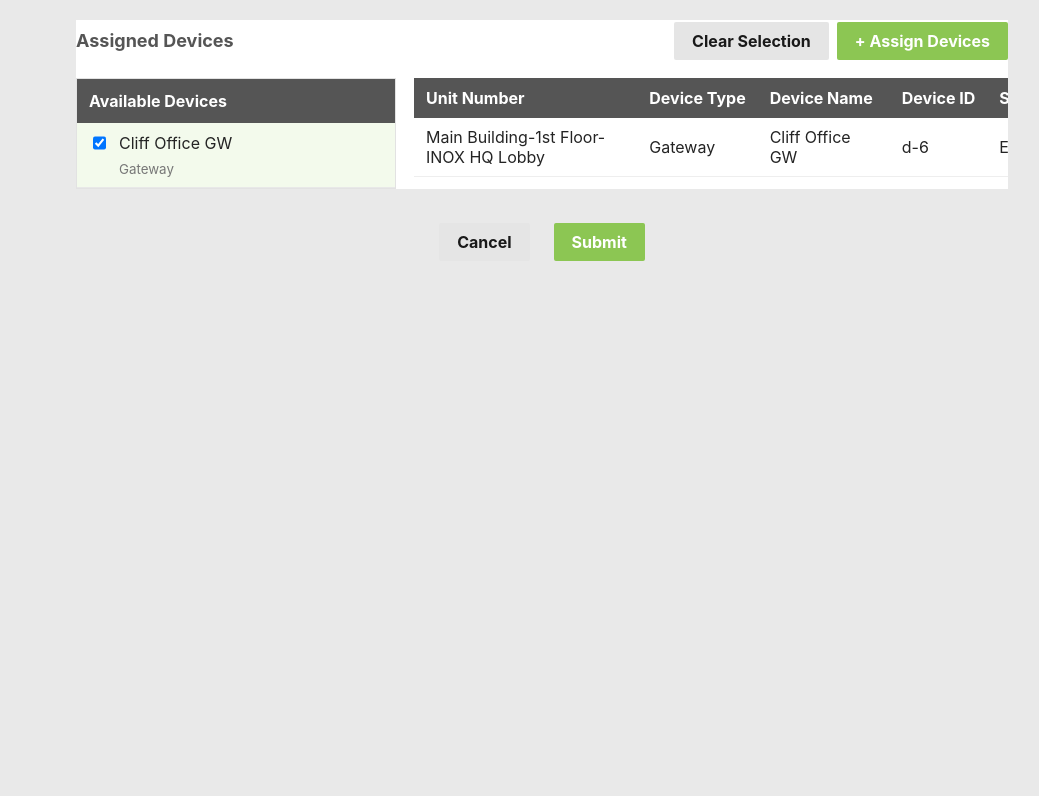
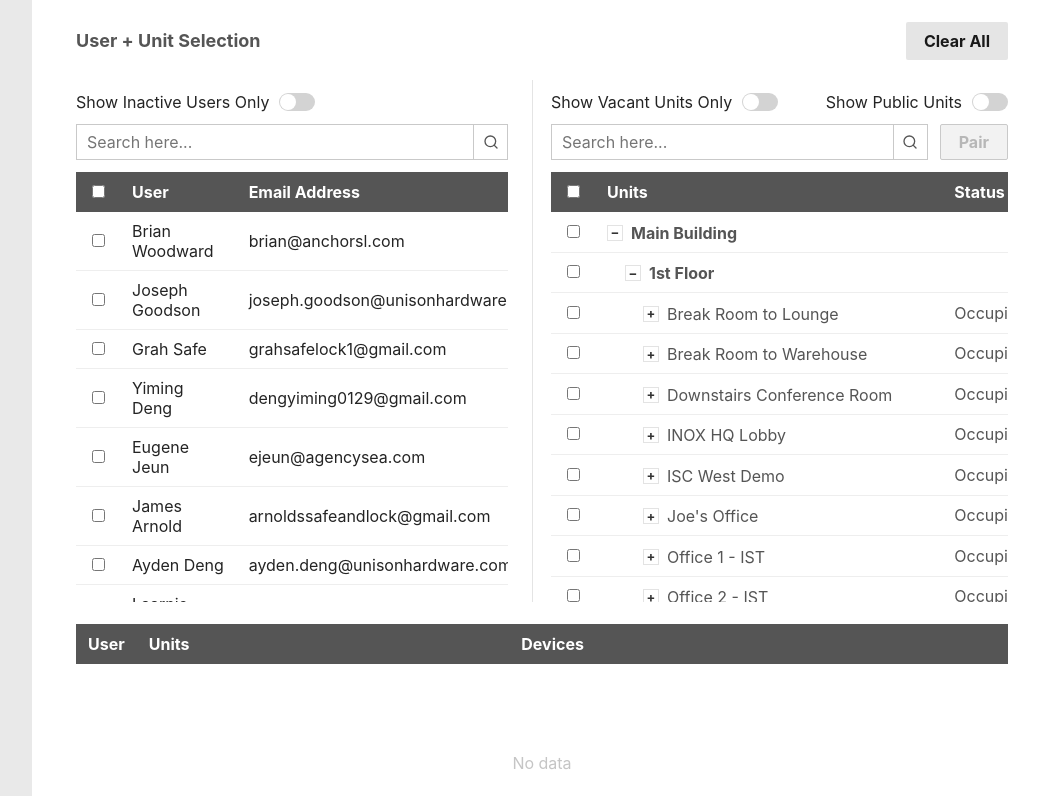
Before and after one commit to imayden/inox-smart-ui-demo, a React (Vite) app: page /demo/v1/property/p-1/access/grant in a window 1280 px wide. Shown: the part 1064-1860 px from the top of the page, without its empty margins (228-1267 px from the left). Before the commit the page ends 1363 px from the top, so only its background shows below. Built offline with nearby package versions, Linux system fonts and the light colour scheme.

Commit message:
Update UI

```diff
--- a/src/features/GrantAccessPage.jsx
+++ b/src/features/GrantAccessPage.jsx
@@ -4,6 +4,7 @@ import { Button } from '../components/ui.jsx';
 import { devices, units, users } from '../domain/mockData.js';
 import { useDemoStore } from '../demo/demoStore.js';
 import { useI18n } from '../i18n/useI18n.js';
+import { ChipStack, MiniTable, SelectorPanel, UnitTreeRows } from './MoveInPage.jsx';
 
 const credentialTabs = [
   { id: 'passcode', label: 'Passcodes' },
@@ -28,6 +29,15 @@ export function GrantAccessPage() {
   const [permanent, setPermanent] = useState(true);
   const [recurringSchedule, setRecurringSchedule] = useState(false);
   const [selectedDays, setSelectedDays] = useState([]);
+  const [showInactiveOnly, setShowInactiveOnly] = useState(false);
+  const [showVacantOnly, setShowVacantOnly] = useState(false);
+  const [showPublicUnits, setShowPublicUnits] = useState(false);
+  const [userSearch, setUserSearch] = useState('');
+  const [unitSearch, setUnitSearch] = useState('');
+  const [selectedUserIds, setSelectedUserIds] = useState([]);
+  const [selectedUnitIds, setSelectedUnitIds] = useState([]);
+  const [accessPairs, setAccessPairs] = useState([]);
+  const [expandedTreeIds, setExpandedTreeIds] = useState(['building-Main Building', 'floor-Main Building-1st Floor']);
   const [submitted, setSubmitted] = useState(false);
 
   const selectedUser = users.find((user) => user.id === selectedUserId) ?? users[0];
@@ -42,12 +52,65 @@ export function GrantAccessPage() {
   const selectedDevices = devices.filter((device) => selectedDeviceIds.includes(device.id));
   const accessName = credentialType === 'passcode' ? `${selectedUser.name}@5372` : credentialType === 'rfid' ? 'AppCard0422' : `${selectedUser.name} ${credentialType}`;
 
+  const filteredUsers = useMemo(() => {
+    const keyword = userSearch.trim().toLowerCase();
+    return users.filter((user) => {
+      const haystack = `${user.name} ${user.email}`.toLowerCase();
+      return (!keyword || haystack.includes(keyword)) && (!showInactiveOnly || user.status === 'Inactive');
+    });
+  }, [showInactiveOnly, userSearch]);
+
+  const filteredUnits = useMemo(() => {
+    const keyword = unitSearch.trim().toLowerCase();
+    return units.filter((unit) => {
+      const haystack = `${unit.unitNumber} ${unit.name} ${unit.tag}`.toLowerCase();
+      return (!keyword || haystack.includes(keyword)) && (!showVacantOnly || !unit.occupied) && (showPublicUnits || !unit.publicUnit);
+    });
+  }, [showPublicUnits, showVacantOnly, unitSearch]);
+
+  const selectedUsers = useMemo(() => users.filter((user) => selectedUserIds.includes(user.id)), [selectedUserIds]);
+  const selectedUnits = useMemo(() => units.filter((unit) => selectedUnitIds.includes(unit.id)), [selectedUnitIds]);
+  const canPairSelections = selectedUsers.length > 0 && selectedUnits.length > 0;
+
   const toggleDevice = (deviceId) => {
     setSelectedDeviceIds((current) => current.includes(deviceId) ? current.filter((id) => id !== deviceId) : [...current, deviceId]);
   };
 
   const toggleDay = (day) => {
     setSelectedDays((current) => current.includes(day) ? current.filter((item) => item !== day) : [...current, day]);
+  };
+
+  const toggleValue = (value, list, setter) => {
+    setter(list.includes(value) ? list.filter((item) => item !== value) : [...list, value]);
+  };
+
+  const toggleTreeNode = (nodeId) => {
+    setExpandedTreeIds((current) => current.includes(nodeId) ? current.filter((id) => id !== nodeId) : [...current, nodeId]);
+  };
+
+  const toggleAllUsers = () => {
+    const visibleIds = filteredUsers.map((user) => user.id);
+    const allVisibleSelected = visibleIds.every((id) => selectedUserIds.includes(id));
+    setSelectedUserIds(allVisibleSelected ? selectedUserIds.filter((id) => !visibleIds.includes(id)) : [...new Set([...selectedUserIds, ...visibleIds])]);
+  };
+
+  const toggleAllUnits = () => {
+    const visibleIds = filteredUnits.map((unit) => unit.id);
+    const allVisibleSelected = visibleIds.every((id) => selectedUnitIds.includes(id));
+    setSelectedUnitIds(allVisibleSelected ? selectedUnitIds.filter((id) => !visibleIds.includes(id)) : [...new Set([...selectedUnitIds, ...visibleIds])]);
+  };
+
+  const pairSelections = () => {
+    if (!canPairSelections) return;
+
+    // Grant Access uses the same explicit Pair staging model as Move-In so review rows are intentional.
+    // Grant Access 复用 Move-In 的显式 Pair 暂存模型，确保右侧复核行来自用户主动配对。
+    setAccessPairs((current) => mergeAccessPairs(current, selectedUsers, selectedUnits));
+    setSelectedUserId(selectedUsers[0].id);
+    setSelectedUnitId(selectedUnits[0].id);
+    setSelectedDeviceIds(getDevicesForUnit(selectedUnits[0]).map((device) => device.id));
+    setSelectedUserIds([]);
+    setSelectedUnitIds([]);
   };
 
   const backToAccess = () => navigate(`/demo/${uiVersion}/property/${propertyId}/access`);
@@ -74,21 +137,13 @@ export function GrantAccessPage() {
         {/* Three-card layout mirrors production: user/unit, credential details, then date/schedule rules. */}
         {/* 三卡片布局贴近线上结构：用户/单元、凭证详情、日期与计划规则。 */}
         <section className="grant-card">
-          <h2>{t('User')}</h2>
-          <label className="field"><span>{t('User Email Address')}</span>
-            <select value={selectedUserId} onChange={(event) => setSelectedUserId(event.target.value)}>
-              {users.map((user) => <option key={user.id} value={user.id}>{user.email}</option>)}
-            </select>
-          </label>
+          <h2>{t('Credential Owner')}</h2>
+          <label className="field"><span>{t('User Email Address')}</span><input value={selectedUser.email} readOnly /></label>
           <div className="form-grid compact-grid">
             <label className="field"><span>{t('First Name')}</span><input value={selectedUser.firstName} readOnly /></label>
             <label className="field"><span>{t('Last Name')}</span><input value={selectedUser.lastName} readOnly /></label>
           </div>
-          <label className="field"><span>{t('Unit')}</span>
-            <select value={selectedUnitId} onChange={(event) => setSelectedUnitId(event.target.value)}>
-              {units.map((unit) => <option key={unit.id} value={unit.id}>{unit.unitNumber}</option>)}
-            </select>
-          </label>
+          <label className="field"><span>{t('Unit')}</span><input value={selectedUnit.unitNumber} readOnly /></label>
         </section>
 
         <section className="grant-card">
@@ -120,6 +175,70 @@ export function GrantAccessPage() {
           </div>
         </section>
       </div>
+
+      <section className="grant-card grant-card--wide grant-pair-section">
+        <div className="grant-card-header">
+          <h2>{t('User + Unit Selection')}</h2>
+          <Button variant="muted" onClick={() => { setAccessPairs([]); setSelectedUserIds([]); setSelectedUnitIds([]); }}>{t('Clear All')}</Button>
+        </div>
+        <div className="move-in-selectors grant-selectors">
+          <SelectorPanel
+            title="Show Inactive Users Only"
+            checked={showInactiveOnly}
+            onToggle={setShowInactiveOnly}
+            search={userSearch}
+            setSearch={setUserSearch}
+            showAction={false}
+          >
+            <MiniTable headers={['User', 'Email Address']} onToggleAll={toggleAllUsers}>
+              {filteredUsers.map((user) => (
+                <tr key={user.id} className={selectedUserIds.includes(user.id) ? 'is-selected' : ''}>
+                  <td data-label={t('Select')}><input type="checkbox" checked={selectedUserIds.includes(user.id)} onChange={() => toggleValue(user.id, selectedUserIds, setSelectedUserIds)} /></td>
+                  <td data-label={t('User')}>{user.name}</td>
+                  <td data-label={t('Email Address')}>{user.email}</td>
+                </tr>
+              ))}
+            </MiniTable>
+          </SelectorPanel>
+
+          <SelectorPanel
+            title="Show Vacant Units Only"
+            checked={showVacantOnly}
+            onToggle={setShowVacantOnly}
+            extraLabel="Show Public Units"
+            extraChecked={showPublicUnits}
+            onExtraToggle={setShowPublicUnits}
+            search={unitSearch}
+            setSearch={setUnitSearch}
+            actionLabel="Pair"
+            canAction={canPairSelections}
+            onAction={pairSelections}
+          >
+            <MiniTable headers={['Units', 'Status']} onToggleAll={toggleAllUnits}>
+              <UnitTreeRows
+                unitsList={filteredUnits}
+                selectedUnitIds={selectedUnitIds}
+                setSelectedUnitIds={setSelectedUnitIds}
+                expandedTreeIds={expandedTreeIds}
+                toggleTreeNode={toggleTreeNode}
+              />
+            </MiniTable>
+          </SelectorPanel>
+
+          <section className="selector-panel selected-assignment">
+            <MiniTable headers={['User', 'Units', 'Devices']} selectable={false}>
+              {accessPairs.map((pair) => (
+                <tr key={pair.user.id}>
+                  <td data-label={t('User')}>{pair.user.name}</td>
+                  <td data-label={t('Units')}><ChipStack items={pair.units} getLabel={(unit) => unit.unitNumber} /></td>
+                  <td data-label={t('Devices')}><ChipStack items={pair.devices} getLabel={(device) => device.name} maxCollapsed={2} /></td>
+                </tr>
+              ))}
+              {!accessPairs.length && <tr><td colSpan="3"><div className="empty-state">{t('No data')}</div></td></tr>}
+            </MiniTable>
+          </section>
+        </div>
+      </section>
 
       <section className="grant-card grant-card--wide">
         {/* Device assignment is separated from credential fields so future API data can be loaded independently. */}
@@ -180,10 +299,38 @@ export function GrantAccessPage() {
 
       <div className="form-footer">
         <Button variant="muted" onClick={backToAccess}>{t('Cancel')}</Button>
-        <Button onClick={() => setSubmitted(true)} disabled={!selectedDevices.length}>{t('Submit')}</Button>
+        <Button onClick={() => setSubmitted(true)} disabled={!selectedDevices.length || !accessPairs.length}>{t('Submit')}</Button>
       </div>
     </section>
   );
+}
+
+function getDevicesForUnit(unit) {
+  const linkedDevices = devices.filter((device) => device.unitId === unit.id);
+  return linkedDevices.length ? linkedDevices : [devices[0]];
+}
+
+function mergeAccessPairs(currentPairs, usersToPair, unitsToPair) {
+  // Pair rows are grouped by user; unit/device chips are deduped for repeated assignments.
+  // Pair 结果按用户分组；重复添加时 Unit/Device 标签会去重。
+  const nextPairs = currentPairs.map((pair) => ({ ...pair, units: [...pair.units], devices: [...pair.devices] }));
+
+  usersToPair.forEach((user) => {
+    const devicesToPair = unitsToPair.flatMap(getDevicesForUnit);
+    const existing = nextPairs.find((pair) => pair.user.id === user.id);
+    if (!existing) {
+      nextPairs.push({ user, units: [...unitsToPair], devices: dedupeById(devicesToPair) });
+      return;
+    }
+    existing.units = dedupeById([...existing.units, ...unitsToPair]);
+    existing.devices = dedupeById([...existing.devices, ...devicesToPair]);
+  });
+
+  return nextPairs;
+}
+
+function dedupeById(items) {
+  return Array.from(new Map(items.map((item) => [item.id, item])).values());
 }
 
 function PasscodeFields() {
--- a/src/features/MoveInPage.jsx
+++ b/src/features/MoveInPage.jsx
@@ -95,6 +95,7 @@ export function MoveInPage() {
   const [unitSearch, setUnitSearch] = useState('');
   const [selectedUserIds, setSelectedUserIds] = useState([]);
   const [selectedUnitIds, setSelectedUnitIds] = useState([]);
+  const [assignmentGroups, setAssignmentGroups] = useState([]);
   const [expandedSummaryUsers, setExpandedSummaryUsers] = useState([]);
   const [expandedTreeIds, setExpandedTreeIds] = useState(['building-Main Building', 'floor-Main Building-1st Floor', 'unit-u-6']);
   const [submitted, setSubmitted] = useState(false);
@@ -118,30 +119,15 @@ export function MoveInPage() {
   const selectedUsers = useMemo(() => users.filter((user) => selectedUserIds.includes(user.id)), [selectedUserIds]);
   const selectedUnits = useMemo(() => units.filter((unit) => selectedUnitIds.includes(unit.id)), [selectedUnitIds]);
 
-  const selectedUnitDevices = useMemo(() => {
-    // Build the unit -> devices map once so the review table and result table share the same assignment source.
-    // 先生成 Unit -> Devices 映射，让右侧复核表和提交结果页使用同一份授权来源。
-    const map = new Map();
-    selectedUnits.forEach((unit) => {
-      const linkedDevices = devices.filter((device) => device.unitId === unit.id);
-      map.set(unit.id, linkedDevices.length ? linkedDevices : [devices[0]]);
-    });
-    return map;
-  }, [selectedUnits]);
+  const canPairSelections = selectedUsers.length > 0 && selectedUnits.length > 0;
 
-  const groupedAssignments = useMemo(() => selectedUsers.map((user) => ({
-    // Each selected user receives the selected units and all devices attached to those units.
-    // 每个被选用户都会获得已选 Unit，以及这些 Unit 关联的全部设备。
-    user,
-    units: selectedUnits,
-    devices: selectedUnits.flatMap((unit) => selectedUnitDevices.get(unit.id) ?? []),
-  })), [selectedUnitDevices, selectedUnits, selectedUsers]);
+  const groupedAssignments = assignmentGroups;
 
   const resultRows = useMemo(() => groupedAssignments.flatMap((group, groupIndex) => (
     // Flatten grouped assignments into transaction rows to mimic the production processing screen.
     // 将用户分组授权压平成交易记录行，用于模拟线上提交后的处理页。
     group.units.flatMap((unit, unitIndex) => {
-      const linkedDevices = selectedUnitDevices.get(unit.id) ?? [];
+      const linkedDevices = getDevicesForUnit(unit);
       return linkedDevices.map((device, deviceIndex) => ({
         id: `${group.user.id}-${unit.id}-${device.id}`,
         transactionId: 33186 - groupIndex * 12 - unitIndex - deviceIndex,
@@ -150,7 +136,7 @@ export function MoveInPage() {
         device,
       }));
     })
-  )), [groupedAssignments, selectedUnitDevices]);
+  )), [groupedAssignments]);
 
   const selectRole = (nextRole) => {
     // Role selection changes the default permission set, mirroring the production form behavior.
@@ -184,12 +170,37 @@ export function MoveInPage() {
   };
 
   const removeUnit = (unitId) => {
-    setSelectedUnitIds((current) => current.filter((id) => id !== unitId));
+    // Removing a unit affects the review area, not the temporary selector state.
+    // 删除 Unit 作用于右侧复核区，不影响当前临时选择状态。
+    setAssignmentGroups((current) => current
+      .map((group) => ({
+        ...group,
+        units: group.units.filter((unit) => unit.id !== unitId),
+        devices: group.devices.filter((device) => device.unitId !== unitId),
+      }))
+      .filter((group) => group.units.length > 0));
   };
 
   const removeUser = (userId) => {
-    setSelectedUserIds((current) => current.filter((id) => id !== userId));
+    setAssignmentGroups((current) => current.filter((group) => group.user.id !== userId));
     setExpandedSummaryUsers((current) => current.filter((id) => id !== userId));
+  };
+
+  const clearAssignments = () => {
+    setAssignmentGroups([]);
+    setSelectedUserIds([]);
+    setSelectedUnitIds([]);
+    setExpandedSummaryUsers([]);
+  };
+
+  const pairSelections = () => {
+    if (!canPairSelections) return;
+
+    // Pair is an explicit staging action: selected users + selected units move to review, then selectors reset.
+    // Pair 是显式暂存动作：把已选用户和 Unit 加入右侧复核区，然后清空左右选择器以便继续添加。
+    setAssignmentGroups((current) => mergeAssignmentGroups(current, selectedUsers, selectedUnits));
+    setSelectedUserIds([]);
+    setSelectedUnitIds([]);
   };
 
   const handleConfirm = () => {
@@ -371,7 +382,7 @@ export function MoveInPage() {
           onToggle={setShowInactiveOnly}
           search={userSearch}
           setSearch={setUserSearch}
-          canContinue={selectedUserIds.length > 0}
+          showAction={false}
         >
           <MiniTable headers={['User', 'Email Address']} onToggleAll={toggleAllUsers}>
             {filteredUsers.map((user) => (
@@ -393,7 +404,9 @@ export function MoveInPage() {
           onExtraToggle={setShowPublicUnits}
           search={unitSearch}
           setSearch={setUnitSearch}
-          canContinue={selectedUnitIds.length > 0}
+          actionLabel="Pair"
+          canAction={canPairSelections}
+          onAction={pairSelections}
         >
           <MiniTable headers={['Units', 'Status']} onToggleAll={toggleAllUnits}>
             <UnitTreeRows
@@ -408,7 +421,7 @@ export function MoveInPage() {
 
         <section className="selector-panel selected-assignment">
           <div className="selector-actions">
-            <Button variant="muted" onClick={() => { setSelectedUserIds([]); setSelectedUnitIds([]); setExpandedSummaryUsers([]); }}>{t('Clear All')}</Button>
+            <Button variant="muted" onClick={clearAssignments}>{t('Clear All')}</Button>
           </div>
           <MiniTable headers={['User', 'Units', 'Devices']} selectable={false}>
             {groupedAssignments.map((group) => {
@@ -734,7 +747,21 @@ function AccessRow({ label, checked, onChange, children }) {
   );
 }
 
-function SelectorPanel({ title, checked, onToggle, extraLabel, extraChecked, onExtraToggle, search, setSearch, canContinue, children }) {
+export function SelectorPanel({
+  title,
+  checked,
+  onToggle,
+  extraLabel,
+  extraChecked,
+  onExtraToggle,
+  search,
+  setSearch,
+  actionLabel = 'Next',
+  canAction = false,
+  onAction,
+  showAction = true,
+  children,
+}) {
   const { t } = useI18n();
   // Shared picker shell for Users and Units; actions stay local while table content is injected.
   // 用户与 Unit 选择器共用外壳；搜索/开关在外层，表格内容由 children 注入。
@@ -745,10 +772,10 @@ function SelectorPanel({ title, checked, onToggle, extraLabel, extraChecked, onE
           <SwitchRow label={title} checked={checked} onChange={onToggle} />
           {extraLabel && <SwitchRow label={extraLabel} checked={extraChecked} onChange={onExtraToggle} />}
         </div>
-        <div className="selector-search">
+        <div className={`selector-search ${!showAction ? 'selector-search--no-action' : ''}`}>
           <input value={search} placeholder={t('Search here...')} onChange={(event) => setSearch(event.target.value)} />
           <button className="selector-search__icon" type="button" aria-label={t('Search')}><Search size={16} /></button>
-          <Button variant="muted" disabled={!canContinue}>{t('Next')}</Button>
+          {showAction && <Button onClick={onAction} disabled={!canAction}>{t(actionLabel)}</Button>}
         </div>
       </div>
       {children}
@@ -756,7 +783,7 @@ function SelectorPanel({ title, checked, onToggle, extraLabel, extraChecked, onE
   );
 }
 
-function MiniTable({ headers, children, selectable = true, onToggleAll }) {
+export function MiniTable({ headers, children, selectable = true, onToggleAll }) {
   const { t } = useI18n();
   return (
     <div className="table-wrap">
@@ -773,7 +800,7 @@ function MiniTable({ headers, children, selectable = true, onToggleAll }) {
   );
 }
 
-function UnitTreeRows({ unitsList, selectedUnitIds, setSelectedUnitIds, expandedTreeIds, toggleTreeNode }) {
+export function UnitTreeRows({ unitsList, selectedUnitIds, setSelectedUnitIds, expandedTreeIds, toggleTreeNode }) {
   const { t } = useI18n();
   const grouped = useMemo(() => groupUnitsForTree(unitsList), [unitsList]);
 
@@ -888,7 +915,7 @@ function TreeRow({ level, label, status = '', expandable = false, expanded = fal
   );
 }
 
-function ChipStack({ items, getLabel, onRemove, maxCollapsed = 3 }) {
+export function ChipStack({ items, getLabel, onRemove, maxCollapsed = 3 }) {
   // Collapse long unit/device lists to protect table width; expanded rows can pass a larger maxCollapsed value.
   // 长 Unit/Device 列表默认折叠，避免撑破表格；展开行可传入更大的 maxCollapsed。
   const visibleItems = items.slice(0, maxCollapsed);
@@ -921,6 +948,40 @@ function groupUnitsForTree(unitsList) {
     name,
     floors: Array.from(floors, ([floorName, floorUnits]) => ({ name: floorName, units: floorUnits })),
   }));
+}
+
+function getDevicesForUnit(unit) {
+  const linkedDevices = devices.filter((device) => device.unitId === unit.id);
+  return linkedDevices.length ? linkedDevices : [devices[0]];
+}
+
+function mergeAssignmentGroups(currentGroups, usersToPair, unitsToPair) {
+  // Merge by user ID and dedupe unit/device IDs so repeated Pair clicks do not create duplicate chips.
+  // 按 User ID 合并，并对 Unit/Device 去重，避免重复点击 Pair 生成重复标签。
+  const nextGroups = currentGroups.map((group) => ({
+    ...group,
+    units: [...group.units],
+    devices: [...group.devices],
+  }));
+
+  usersToPair.forEach((user) => {
+    const devicesToPair = unitsToPair.flatMap(getDevicesForUnit);
+    const existing = nextGroups.find((group) => group.user.id === user.id);
+
+    if (!existing) {
+      nextGroups.push({ user, units: [...unitsToPair], devices: dedupeById(devicesToPair) });
+      return;
+    }
+
+    existing.units = dedupeById([...existing.units, ...unitsToPair]);
+    existing.devices = dedupeById([...existing.devices, ...devicesToPair]);
+  });
+
+  return nextGroups;
+}
+
+function dedupeById(items) {
+  return Array.from(new Map(items.map((item) => [item.id, item])).values());
 }
 
 function useOutsideDismiss(ref, enabled, onDismiss) {
--- a/src/i18n/languages.js
+++ b/src/i18n/languages.js
@@ -150,6 +150,7 @@ export const uiText = {
   'Owner': { es: 'Propietario', zh: 'Owner' },
   "Owner's Email Address": { es: 'Correo del propietario', zh: 'Owner 邮箱' },
   'Partner Code': { es: 'Código de partner', zh: 'Partner Code' },
+  'Pair': { es: 'Vincular', zh: '配对' },
   'Passage Mode': { es: 'Modo de paso', zh: '通行模式' },
   'Passage Mode (One-Time)': { es: 'Modo de paso (una vez)', zh: '通行模式（一次性）' },
   'Passage Mode Recurring Schedule': { es: 'Programación recurrente de modo de paso', zh: '通行模式循环计划' },
@@ -264,6 +265,8 @@ export const uiText = {
   'View': { es: 'Ver', zh: '查看' },
   'User-Defined Passcode': { es: 'Código definido por usuario', zh: '用户自定义密码' },
   'User Email Address': { es: 'Correo del usuario', zh: '用户邮箱' },
+  'Credential Owner': { es: 'Titular de la credencial', zh: '凭证归属人' },
+  'User + Unit Selection': { es: 'Selección de usuario + unidad', zh: '用户 + 单元选择' },
   'User Group': { es: 'Grupo de usuario', zh: '用户组' },
   'User Name': { es: 'Nombre de usuario', zh: '用户名' },
   'User Status': { es: 'Estado de usuario', zh: '用户状态' },
--- a/src/styles/components.css
+++ b/src/styles/components.css
@@ -1299,6 +1299,10 @@
   margin: 0;
 }
 
+.selector-search--no-action {
+  grid-template-columns: minmax(0, 1fr) 34px;
+}
+
 .selector-search input {
   min-height: 36px;
   border: 1px solid #c9c9c9;
@@ -1417,11 +1421,14 @@
 .tree-toggle {
   display: inline-grid;
   place-items: center;
+  flex: 0 0 16px;
   width: 16px;
   height: 16px;
+  padding: 0;
   border: 1px solid #e3e3e3;
   background: #fff;
   color: #333;
+  font-size: 13px;
   line-height: 1;
   font-weight: 700;
 }
@@ -1568,6 +1575,14 @@
 
 .grant-card--wide {
   margin-top: 22px;
+}
+
+.grant-pair-section .grant-card-header {
+  margin-bottom: 18px;
+}
+
+.grant-selectors {
+  margin-top: 0;
 }
 
 .grant-card-header {
--- a/src/styles/layout.css
+++ b/src/styles/layout.css
@@ -311,7 +311,16 @@
   margin-left: var(--active-sidebar-width);
   min-height: calc(100vh - var(--topbar-height) - var(--demo-bar-height));
   padding: 38px var(--content-pad);
+  background: #fff;
   transition: margin-left 0.2s ease, padding 0.2s ease;
+}
+
+.main-content:has(.dashboard-page),
+.main-content:has(.properties-page),
+.main-content:has(.calendar-page) {
+  /* Only the high-level overview pages keep the legacy light-gray canvas. */
+  /* 仅 Dashboard / Properties / Calendar 这类一级总览页保留旧版浅灰画布。 */
+  background: var(--color-app-bg);
 }
 
 .product-shell.is-sidebar-collapsed .main-content {
```
Also changed, not shown: 5 other files (tests, documents, lock files or other folders).
